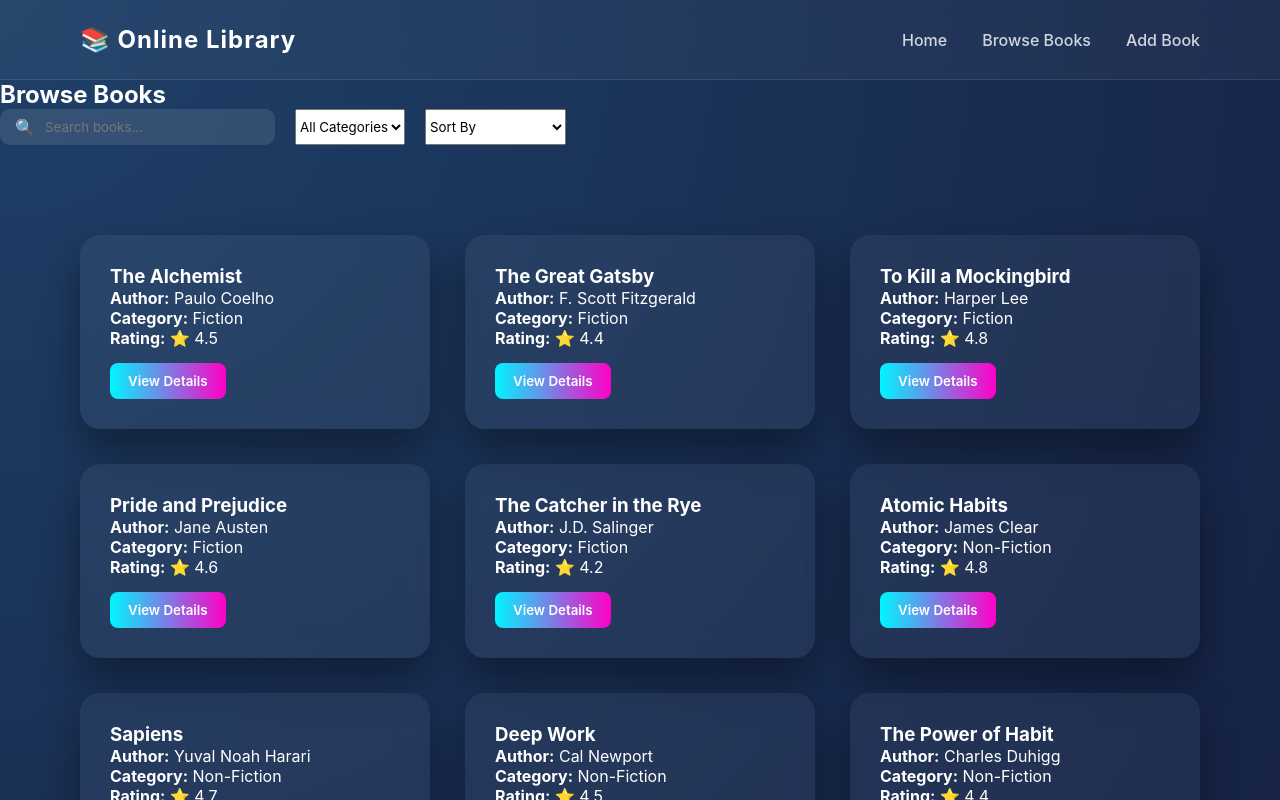
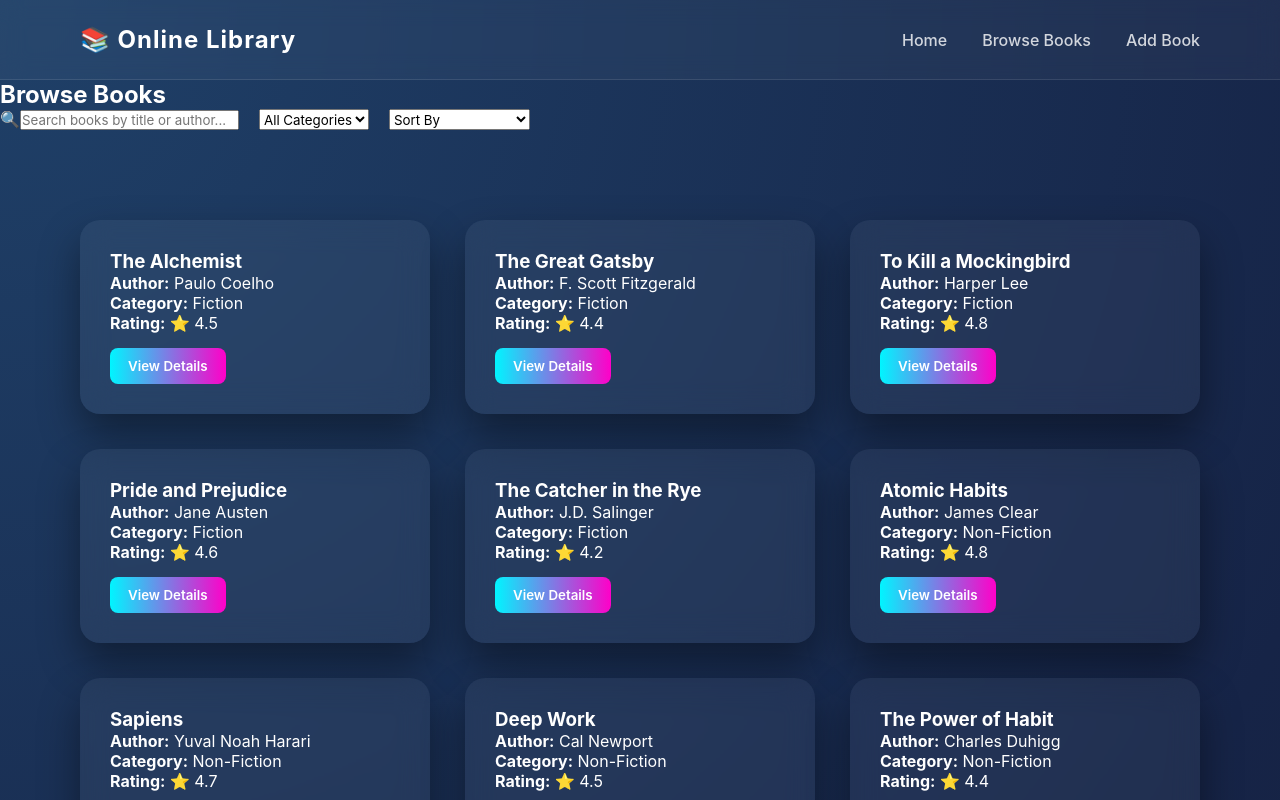
Before and after one commit to lohithkumark/online_library_system, a React (Vite) app in the folder online-library/: page /books in a window 1280 px wide. Shown: the top 800 px of the page. Built offline with nearby package versions, Linux system fonts and the light colour scheme.

Commit message:
improved UI

```diff
--- a/online-library/src/pages/BrowseBooks.jsx
+++ b/online-library/src/pages/BrowseBooks.jsx
@@ -7,10 +7,10 @@ function BrowseBooks() {
   const books = useSelector((state) => state.books);
 
   const [searchTerm, setSearchTerm] = useState("");
+  const [selectedCategory, setSelectedCategory] = useState("");
   const [sortOption, setSortOption] = useState("");
-  const [selectedCategory, setSelectedCategory] = useState("");
 
-  // Sync dropdown category with URL param
+  // Sync dropdown category with URL
   useEffect(() => {
     if (category) {
       setSelectedCategory(category);
@@ -19,7 +19,7 @@ function BrowseBooks() {
     }
   }, [category]);
 
-  // Filter by category
+  // FILTERING
   let filteredBooks = selectedCategory
     ? books.filter(
         (book) =>
@@ -28,14 +28,14 @@ function BrowseBooks() {
       )
     : books;
 
-  // Search filter
+  // SEARCH
   filteredBooks = filteredBooks.filter(
     (book) =>
       book.title.toLowerCase().includes(searchTerm.toLowerCase()) ||
       book.author.toLowerCase().includes(searchTerm.toLowerCase())
   );
 
-  // Sorting
+  // SORTING
   if (sortOption === "rating-high") {
     filteredBooks = [...filteredBooks].sort(
       (a, b) => b.rating - a.rating
@@ -54,14 +54,14 @@ function BrowseBooks() {
     <div className="container">
       <h2>Browse Books</h2>
 
-      {/* PREMIUM CONTROLS */}
+      {/* CONTROLS */}
       <div className="controls-premium">
-        {/* Search */}
-        <div className="search-box">
-          <span>🔍</span>
+        {/* SEARCH */}
+        <div className="search-container">
+          <span className="search-icon">🔍</span>
           <input
             type="text"
-            placeholder="Search books..."
+            placeholder="Search books by title or author..."
             value={searchTerm}
             onChange={(e) =>
               setSearchTerm(e.target.value)
@@ -69,7 +69,7 @@ function BrowseBooks() {
           />
         </div>
 
-        {/* Category Filter */}
+        {/* CATEGORY FILTER */}
         <select
           value={selectedCategory}
           onChange={(e) =>
@@ -87,7 +87,7 @@ function BrowseBooks() {
           </option>
         </select>
 
-        {/* Sort */}
+        {/* SORT */}
         <select
           value={sortOption}
           onChange={(e) =>
--- a/online-library/src/styles.css
+++ b/online-library/src/styles.css
@@ -46,14 +46,15 @@ body {
   text-align: center;
   padding: 100px 20px 60px;
 }
-
 .hero h1 {
   font-size: 3rem;
   font-weight: 700;
   background: linear-gradient(90deg, #00f5ff, #ff00c8);
+  background-clip: text;
   -webkit-background-clip: text;
-  -webkit-text-fill-color: transparent;
+  color: transparent;
 }
+
 
 .hero p {
   margin-top: 20px;
```
Also changed, not shown: online-library/src/pages/AddBook.jsx (line endings or trailing spaces).
